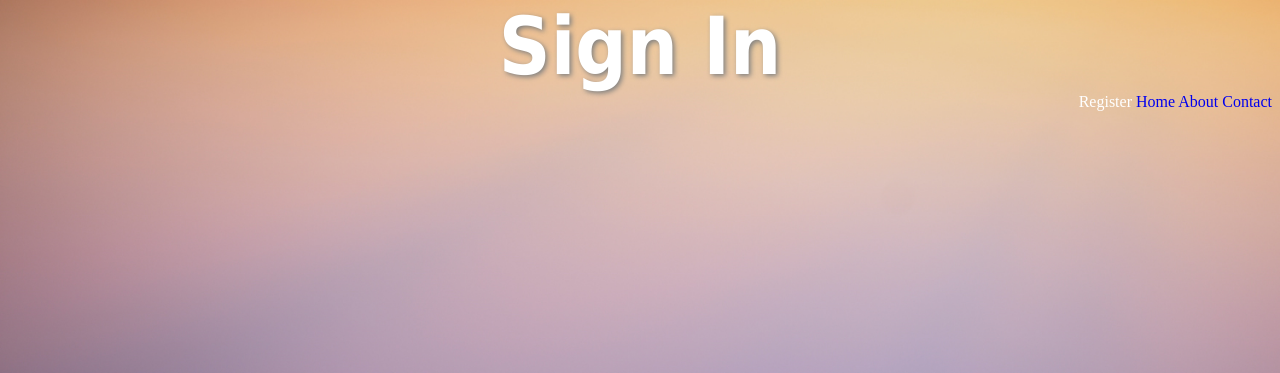
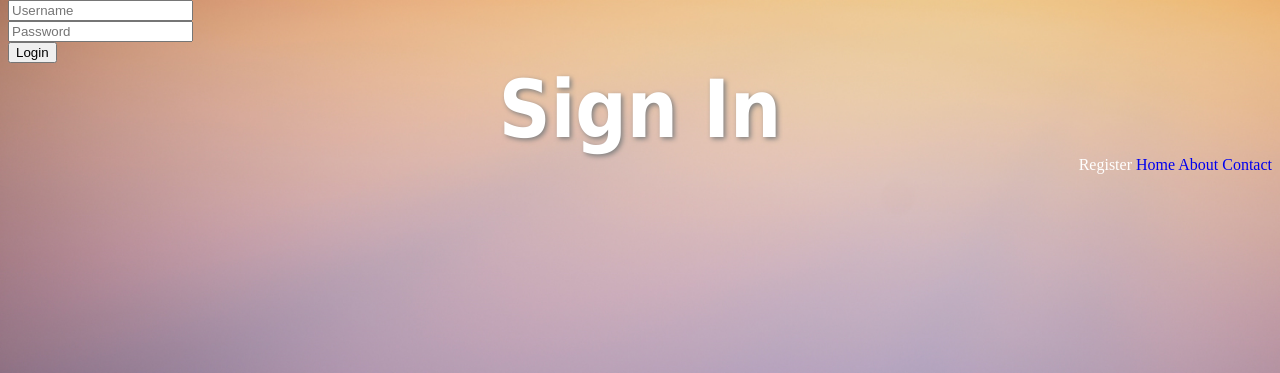
Before and after one commit to jrojas53/ReadyMedi, a PHP site: page /login.php in a window 1280 px wide. Shown: the part 62-435 px from the top of the page. Run offline with PHP 8.4, Linux system fonts and the light colour scheme; a stand-in replaces the project's code that opens the database connection.

Commit message:
add login html form, configured php settings; form+php has validation settings where it checks if password and user are found in database

```diff
--- a/Website/login.php
+++ b/Website/login.php
@@ -12,8 +12,75 @@
                 <li><a class = "active" style="text-decoration: none"  href="login.php"> Login</a></li>
             </ul>
         </header>
+        <!--Login Account Form><!-->
+        <form action="login.php" method="post">
+            <input type="text" name="username" value ="" placeholder="Username" required> </br>
+            <input type="password" name="password" value ="" placeholder="Password" required> </br>
+            <input type="submit" name="Login" value="Login">
+        </form>
+
         <?php
+        // PHP login form resource provided by: Dr. Nick Toothman
+        // Currently Commented: will uncomment
+        // when register.php is ready to be
+        // attached to .connect.php or config.php
+        require_once( "config.php");
 
+        //Check for Session Error
+        if (isset($_SESSION["error"])) {
+            echo $_SESSION["error"];
+            unset($_SESSION["error"]);
+            die();
+        }
+
+        //If true, login user with input data
+        if (isset($_POST['Login'])) {
+            unset($_POST['Login']);
+            $db = get_connection();
+            $username = $_POST['username'];
+            $password = $_POST['password'];
+            $statement = $db->prepare("SELECT * FROM User WHERE username=?");
+            $statement->bind_param('s', $username);
+
+            //Execute SQL Statement
+            if ($statement->execute()) {
+                if (mysqli_stmt_bind_result($statement, $res_id, $res_user, $res_password)) {
+                    $result_count = 0;
+                    while($statement->fetch()) {
+                        $result_count++;
+                    }
+
+                    if($result_count == 0) {
+                        $_SESSION["error"] = "Error: Username and/or password entered was not found";
+                        header("Location: register.php");
+                    }
+                    else {
+                        //Verify user password
+                        $isGood = password_verify($password, $res_password);
+
+                        if ($isGood) {
+                            $_SESSION["user_id"] = $res_id;
+                            $_SESSION["username"] = $res_user;
+
+                            //Change when quiz page is up and live
+                            header("Location: maintenance.html");
+                        }
+                        else {
+                            $_SESSION["error"] = "Error: Username and/or password entered was not found";
+                            header("Location: register.php");
+                        }
+                    }
+                }
+                else {
+                    echo "Error code: " . mysqli_error($db);
+                    die();
+                }
+            }
+            else {
+                echo "QUERY ERROR: " . mysqli_error($db);
+                die();
+            }
+        }
         ?>
         <h1>Sign In</h1>
 
```
